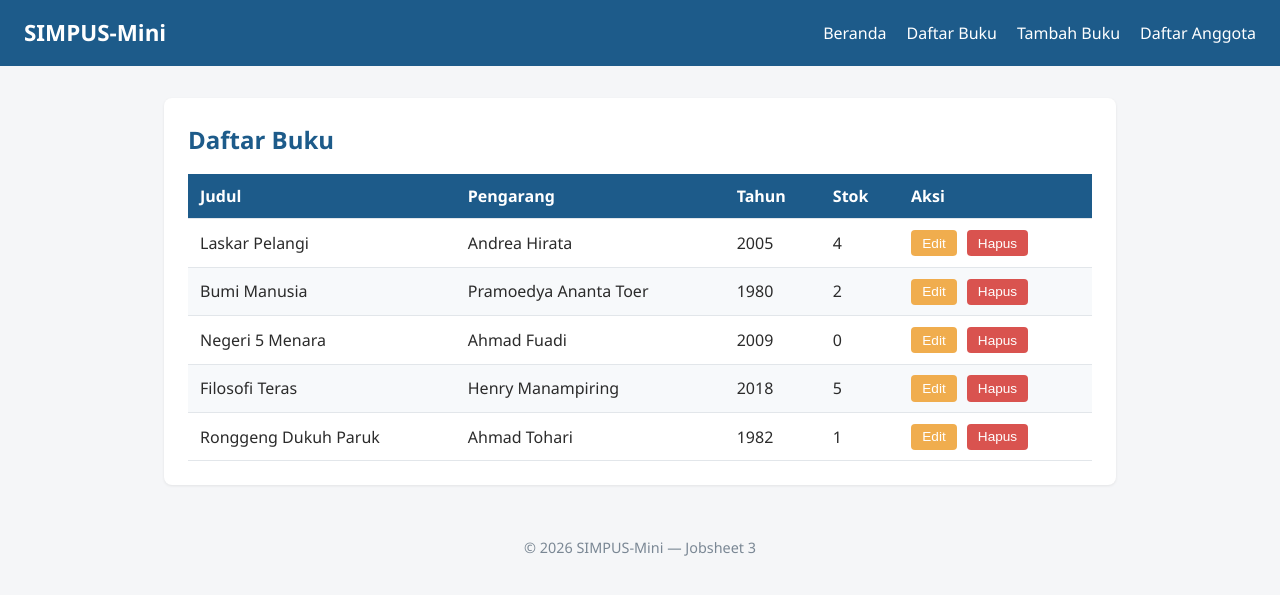
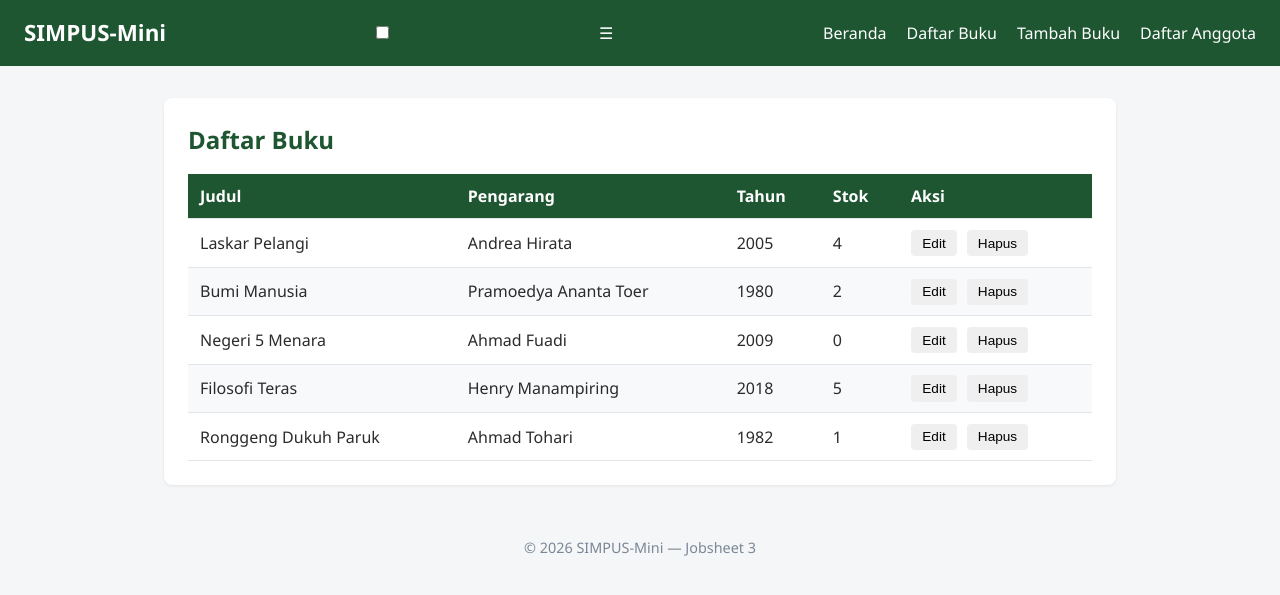
Before and after one commit to faridiqbalarzaki/Pemrograman-Website, a PHP site: page /buku/list.html in a window 1280 px wide. Shown: the top 595 px of the page. Run offline with PHP 8.4, Linux system fonts and the light colour scheme.

Commit message:
Soal no 1

```diff
--- a/jobsheet-03/assets/css/style.css
+++ b/jobsheet-03/assets/css/style.css
@@ -13,7 +13,7 @@ body {
 }
 
 a {
-    color: #1d5b8a;
+  color: #1e5631;
   text-decoration: none;
 }
 
@@ -23,13 +23,14 @@ a:hover {
 
 /* ===== Header & Navbar (Flexbox) ===== */
 header {
-    background-color: #1d5b8a;
+  background-color: #1e5631;
   color: #fff;
   padding: 1rem 1.5rem;
   display: flex;
   align-items: center;
   justify-content: space-between;
   flex-wrap: wrap;
+  gap: 1rem;
 }
 
 header h1 {
@@ -40,6 +41,7 @@ header nav ul {
   list-style: none;
   display: flex;
   gap: 1.25rem;
+  flex-wrap: wrap;
 }
 
 header nav a {
@@ -64,13 +66,13 @@ section {
 
 section h2 {
   margin-bottom: 1rem;
-    color: #1d5b8a;
+  color: #1e5631;
 }
 
 /* ===== Kartu Statistik (CSS Grid) ===== */
-main section:nth-of-type(2) {
+.grid-ringkasan {
   display: grid;
-    grid-template-columns: repeat(3, 1fr);
+  grid-template-columns: repeat(auto-fit, minmax(200px, 1fr));
   gap: 1rem;
 }
 
@@ -90,7 +92,7 @@ main section:nth-of-type(2) article h3 {
 main section:nth-of-type(2) article p {
   font-size: 1.8rem;
   font-weight: 700;
-    color: #1d5b8a;
+  color: #1e5631;
 }
 
 /* ===== Tabel ===== */
@@ -99,14 +101,15 @@ table {
   border-collapse: collapse;
 }
 
-th, td {
+th,
+td {
   text-align: left;
   padding: 0.65rem 0.75rem;
   border-bottom: 1px solid #e2e6ea;
 }
 
 thead {
-    background-color: #1d5b8a;
+  background-color: #1e5631;
   color: #fff;
 }
 
@@ -127,13 +130,17 @@ td button {
   font-size: 0.85rem;
 }
 
-td button:first-of-type {
-    background-color: #f0ad4e;
+.btn-detail {
+  background-color: #456ac2;
+  color: #fff;
+}
+.btn-edit {
+  background-color: #d38e38;
   color: #fff;
 }
 
-td button:last-of-type {
-    background-color: #d9534f;
+.btn-hapus {
+  background-color: #de5b5b;
   color: #fff;
 }
 
@@ -181,64 +188,12 @@ footer {
   font-size: 0.9rem;
 }
 
-/* ===== Tabel Responsif ===== */
+/* ===== Responsive Table ===== */
 .table-responsive {
+  width: 100%;
   overflow-x: auto;
 }
 
-/* ===== Hamburger Menu (checkbox hack) ===== */
-.nav-toggle {
-    display: none;
+td {
+  white-space: nowrap;
 }
-
-.nav-toggle-label {
-    display: none;
-    font-size: 1.6rem;
-    color: #fff;
-    cursor: pointer;
-}
-
-/* ===== Responsive Breakpoints ===== */
-
-/* Tablet ke bawah */
-@media (max-width: 768px) {
-    main section:nth-of-type(2) {
-        grid-template-columns: repeat(2, 1fr);
-    }
-}
-
-/* Mobile */
-@media (max-width: 480px) {
-    header {
-        position: relative;
-    }
-
-    .nav-toggle-label {
-        display: block;
-    }
-
-    header nav {
-        display: none;
-        width: 100%;
-        order: 3;
-        margin-top: 1rem;
-    }
-
-    .nav-toggle:checked ~ nav {
-        display: block;
-    }
-
-    header nav ul {
-        flex-direction: column;
-        gap: 0.75rem;
-    }
-
-    main section:nth-of-type(2) {
-        grid-template-columns: 1fr;
-    }
-
-    form input,
-    form select {
-        max-width: 100%;
-    }
-}
```
Lines whose indentation alone changed are shown as unchanged.
